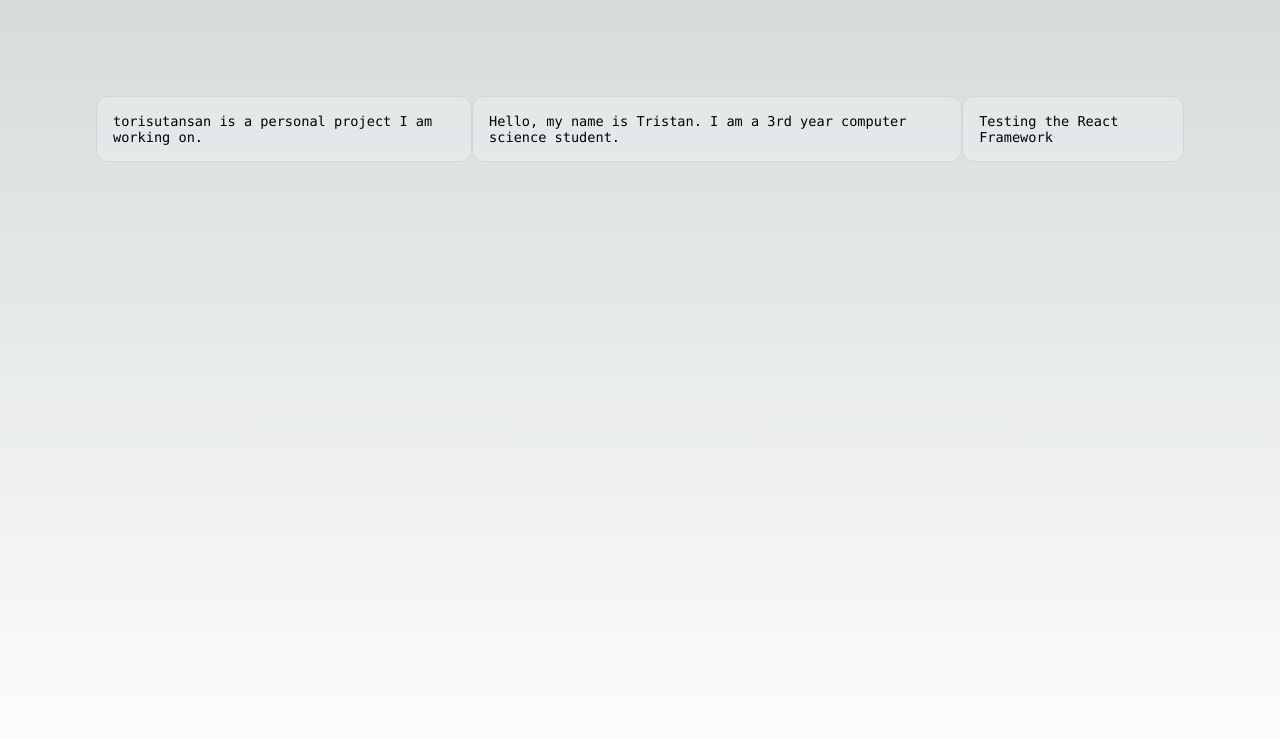
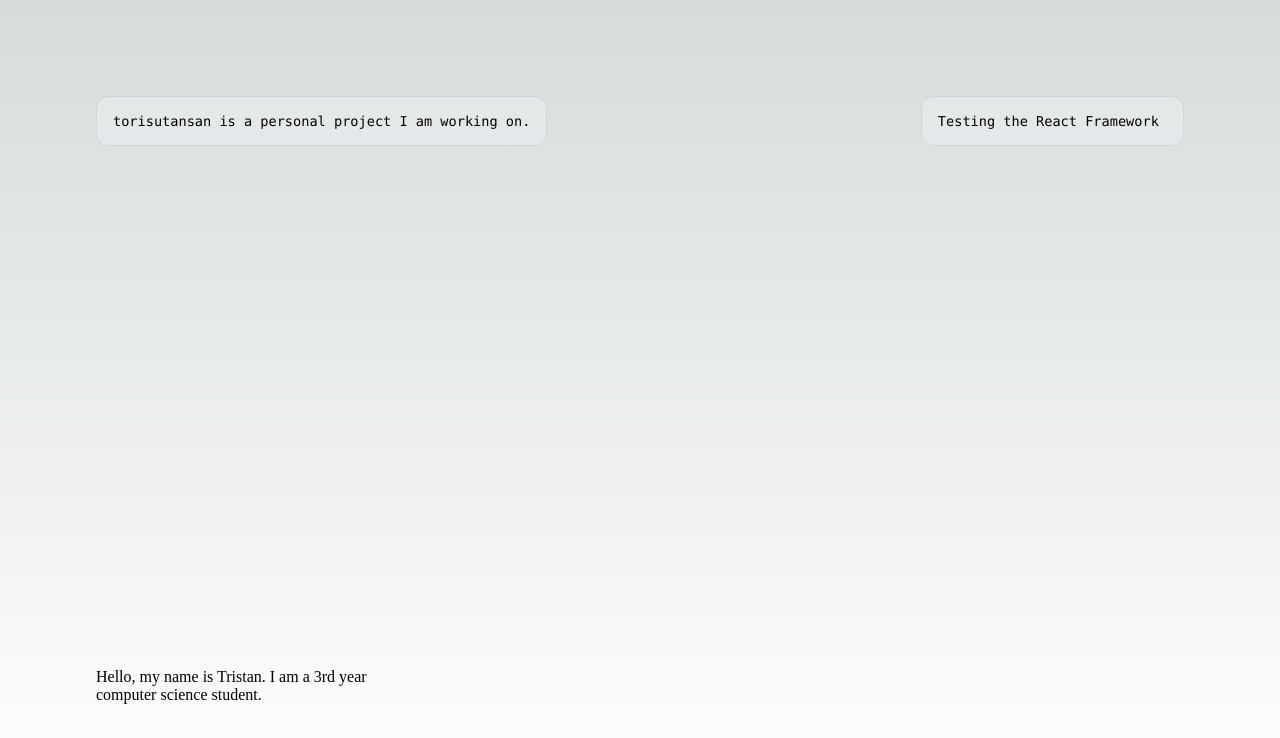
Before and after one commit to torisutansan02/torisutansan, a Next.js app: page / in a window 1280 px wide. Shown: the top 738 px of the page. Built offline with nearby package versions, Linux system fonts and the light colour scheme.

Commit message:
Adding a grid

```diff
--- a/pages/index.js
+++ b/pages/index.js
@@ -18,11 +18,13 @@ export default function Home() {
           </p>
 
           <p>
+            Testing the React Framework&nbsp;
+          </p>
+        </div>
+
+        <div className = {styles.grid}>
+          <p>
             Hello, my name is Tristan. I am a 3rd year computer science student.
-          </p>
-
-          <p>
-            Testing the React Framework&nbsp;
           </p>
         </div>
 
```
